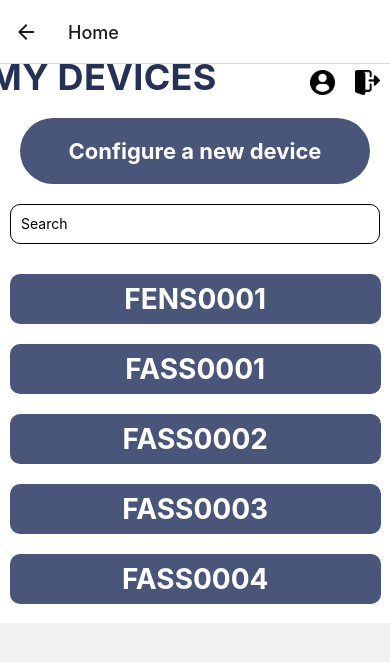
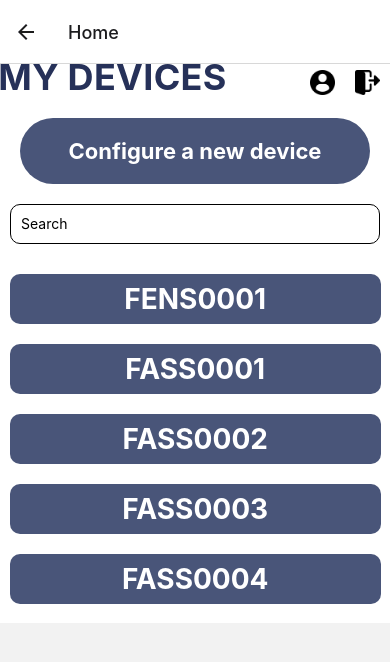
Before and after one commit to Esrefylmz/ENS492Mobile, a React Native app: screen /Home in a window 390 px wide. Shown: the top 662 px of the page. Built offline with nearby package versions, Linux system fonts and the light colour scheme.

Commit message:
stylesheet changes

```diff
--- a/pages/HomePage.js
+++ b/pages/HomePage.js
@@ -134,7 +134,7 @@ const homePageStyles = StyleSheet.create({
     fontWeight: "bold",
     letterSpacing: 0.3,
     color: "#263159",
-    marginLeft: -120,
+    marginLeft: -100,
   },
   button: {
     backgroundColor: '#495579',
--- a/pages/NewDevice.js
+++ b/pages/NewDevice.js
@@ -77,7 +77,7 @@ const styles = StyleSheet.create({
       justifyContent: 'flex-end',
     },
     cancelButton: {
-      backgroundColor: 'red',
+      backgroundColor: '#B91c17',
       padding: 10,
       borderRadius: 5,
       marginTop: 25,
--- a/pages/ResetPassword.js
+++ b/pages/ResetPassword.js
@@ -73,7 +73,7 @@ const styles = StyleSheet.create({
       justifyContent: 'flex-end',
     },
     cancelButton: {
-      backgroundColor: 'red',
+      backgroundColor: '#B91c17',
       padding: 10,
       borderRadius: 5,
       marginTop: 25,
```
